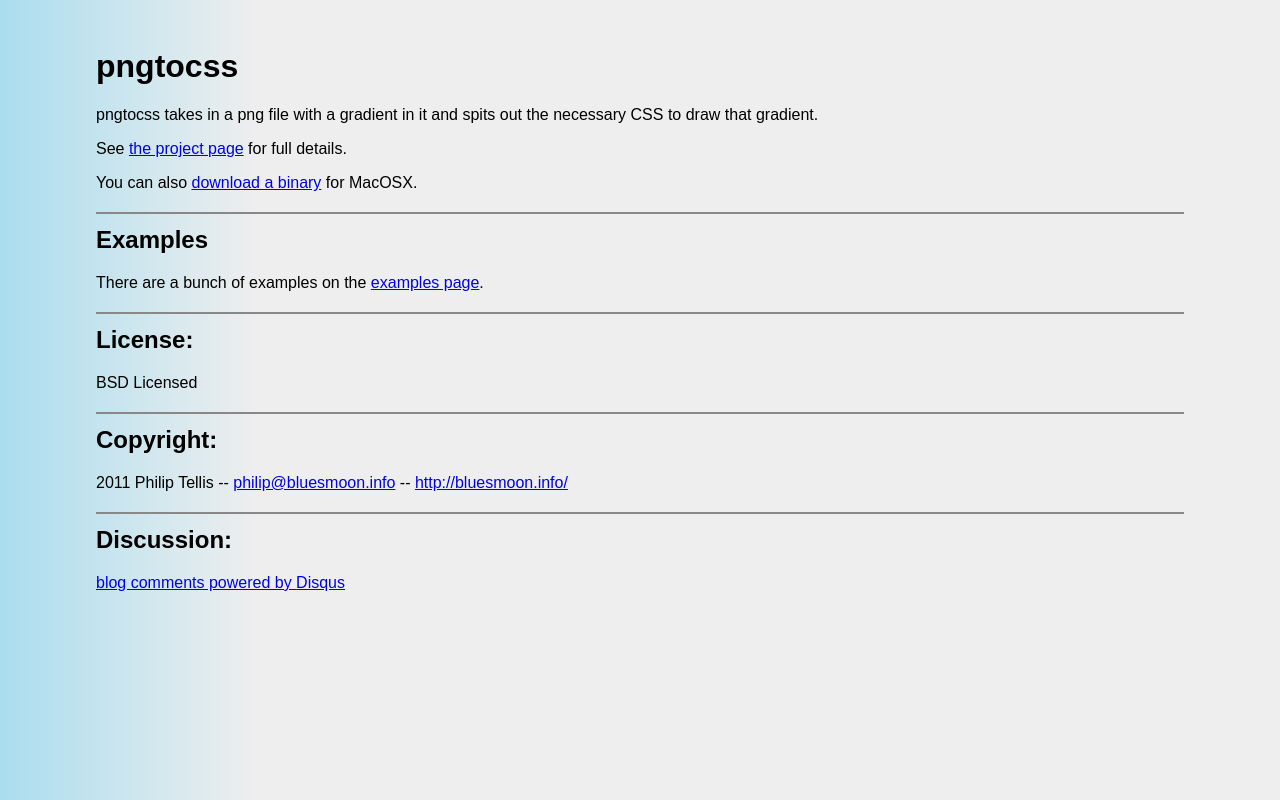
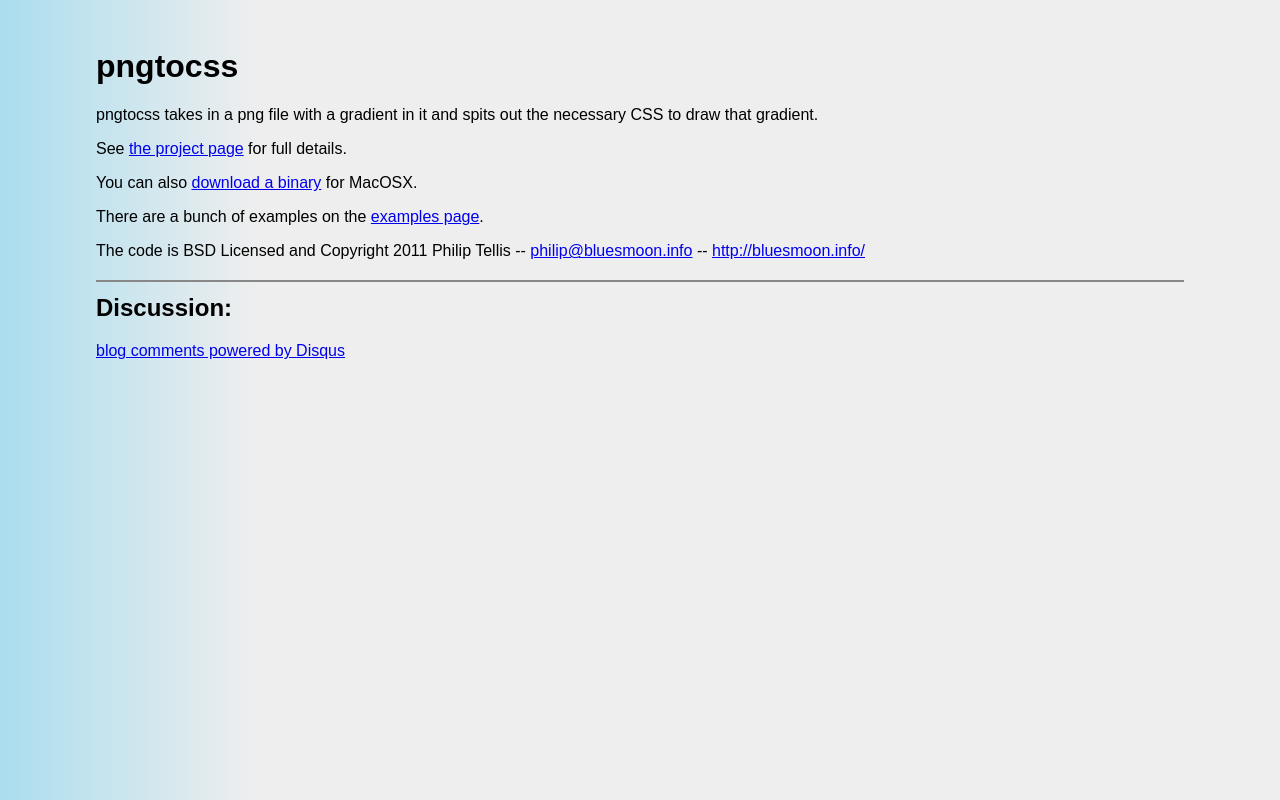
Before and after one commit to bluesmoon/pngtocss, a plain HTML site: page index.html in a window 1280 px wide. Drawn offline with Linux system fonts and the light colour scheme; a script that the page names is missing.

Commit message:
simplify

```diff
--- a/index.html
+++ b/index.html
@@ -34,19 +34,14 @@ See <a href="https://github.com/bluesmoon/pngtocss">the project page</a> for ful
 You can also <a href="https://github.com/downloads/bluesmoon/pngtocss/pngtocss">download a binary</a> for MacOSX.
 </p>
 
-<h2>Examples</h2>
 <p>
 There are a bunch of examples on the <a href="examples/examples.html">examples page</a>.
 </p>
 
-<h2>License:</h2>
-<p>
-BSD Licensed
 </p>
-<h2>Copyright:</h2>
-<p>
-2011 Philip Tellis -- <a href="mailto:philip@bluesmoon.info">philip@bluesmoon.info</a> -- <a href="http://bluesmoon.info/">http://bluesmoon.info/</a>
+The code is BSD Licensed and Copyright 2011 Philip Tellis -- <a href="mailto:philip@bluesmoon.info">philip@bluesmoon.info</a> -- <a href="http://bluesmoon.info/">http://bluesmoon.info/</a>
 </p>
+
 
 <h2>Discussion:</h2>
 
```
